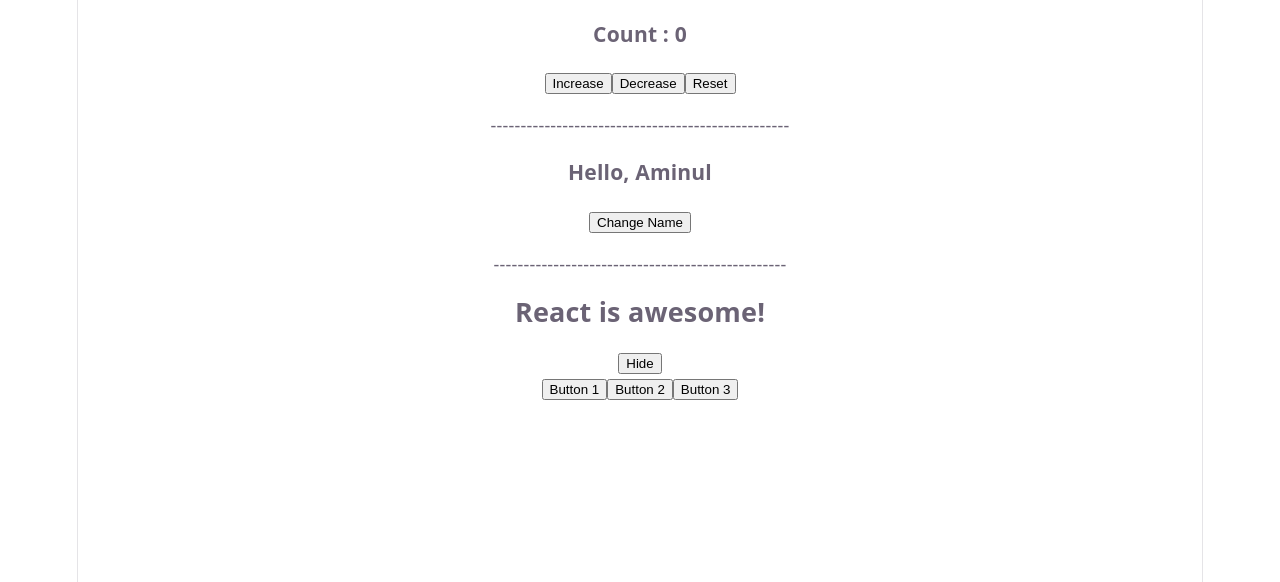
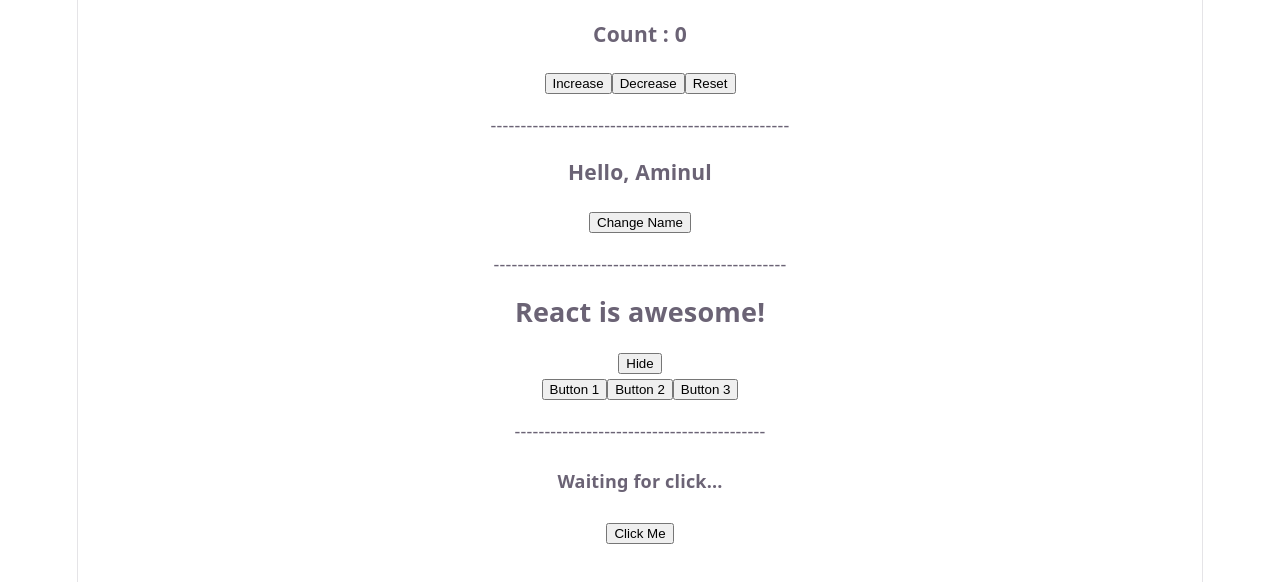
Before and after one commit to aminulislamdev/programming-hero-module-28, a React (Vite) app in the folder event-state/: page / in a window 1280 px wide. Shown: the top 582 px of the page. Built offline with nearby package versions, Linux system fonts and the light colour scheme.

Commit message:
Add click message with state toggle

```diff
--- a/event-state/src/App.tsx
+++ b/event-state/src/App.tsx
@@ -1,4 +1,5 @@
 import ButtonEventPatterns from "./ButtonEventPatterns"
+import ClickMessage from "./ClickMessage"
 import Counter from "./Counter"
 import NameChanger from "./NameChanger"
 import Paragraph from "./Paragraph"
@@ -11,6 +12,7 @@ function App() {
       <NameChanger></NameChanger>
       <Paragraph></Paragraph>
       <ButtonEventPatterns></ButtonEventPatterns>
+      <ClickMessage></ClickMessage>
     </>
   )
 }
--- /dev/null
+++ b/event-state/src/ClickMessage.tsx
@@ -0,0 +1,18 @@
+import { useState } from "react";
+
+const ClickMessage = () => {
+  const [message,setMessage] = useState(false);
+  const toggleButton = () => {
+    setMessage(!message);
+  }
+
+  return (
+    <div>
+      <p>------------------------------------------</p>
+      <h4>{message ? "Button was clicked!" : "Waiting for click..."}</h4>
+      <button onClick={toggleButton}>Click Me</button>
+    </div>
+  );
+};
+
+export default ClickMessage;
```
